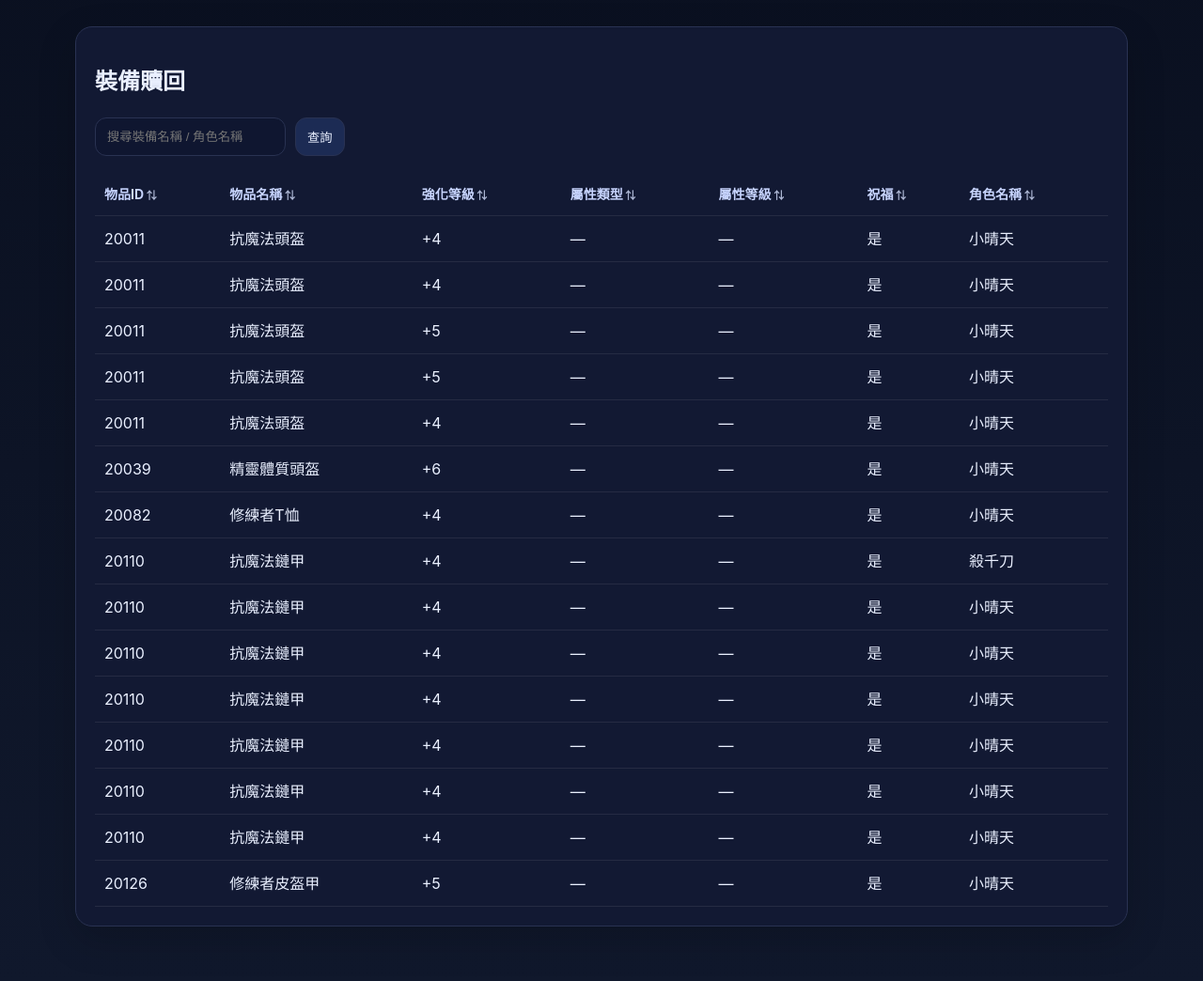
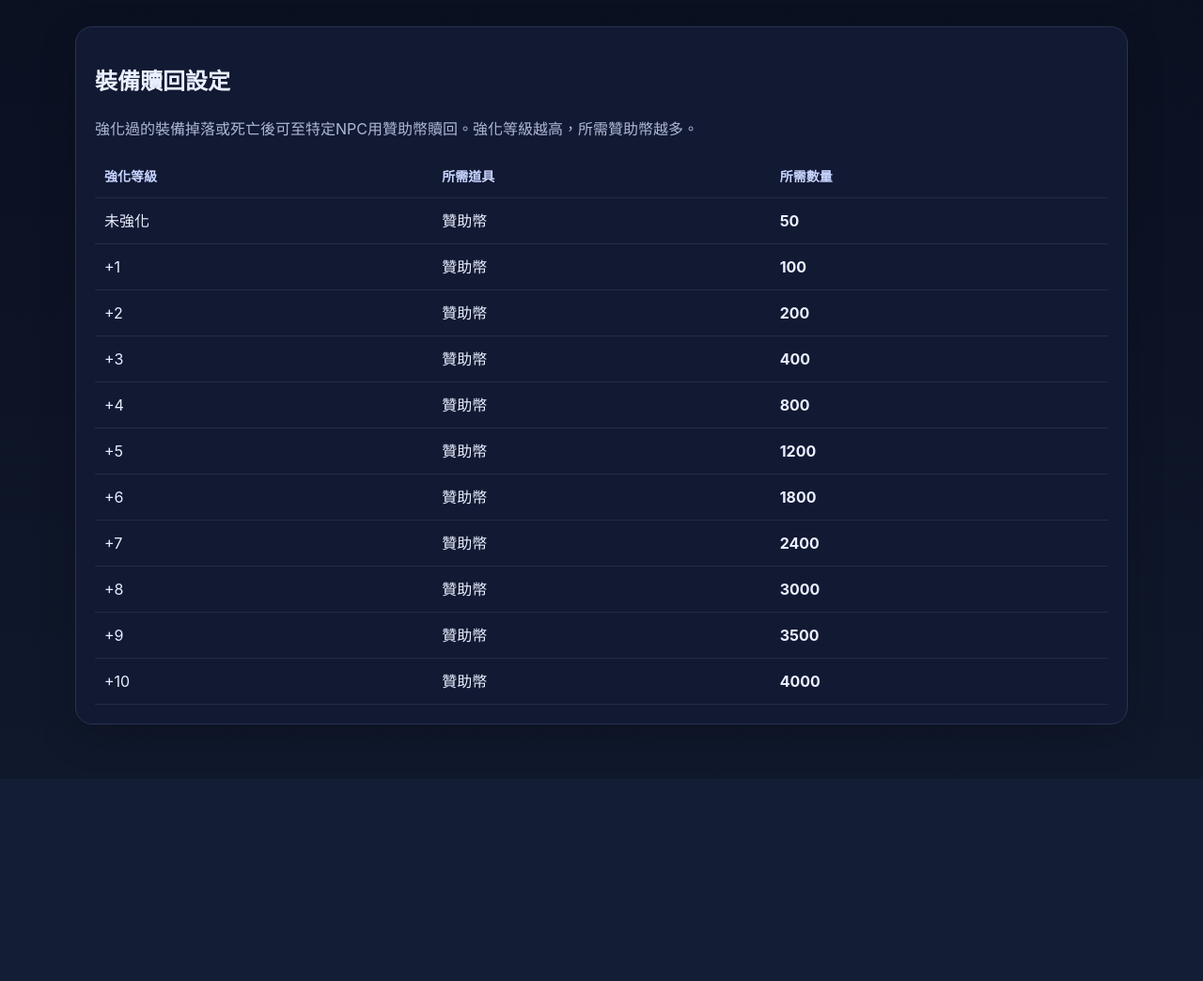
Before and after one commit to justminguo/yanfei-heaven-frontend, a Flask app: page /equipment-redeem in a window 1280 px wide. Shown: the part 53-1097 px from the top of the page at 94% size. After the commit the page ends 851 px from the top, so only its background shows below. Run offline with Flask 3, Linux system fonts and the light colour scheme; data comes from the database, SQL or seed files in the repository.

Commit message:
fix: 裝備贖回改用設定表（強化等級0~+10對應贊助幣數量）

```diff
--- a/app.py
+++ b/app.py
@@ -560,16 +560,8 @@ def create_app() -> Flask:
     # ── 裝備贖回 ──────────────────────────────────────────────
     @app.route("/equipment-redeem")
     def equipment_redeem():
-        q = request.args.get("q", "").strip()
-        sql = "SELECT * FROM equipment_redeem WHERE 1=1"
-        params: list[Any] = []
-        if q:
-            sql += " AND (item_name LIKE ? OR char_name LIKE ?)"
-            like = f"%{q}%"
-            params.extend([like, like])
-        sql += " ORDER BY item_id"
-        rows = get_db().execute(sql, params).fetchall()
-        return render_template("equipment_redeem.html", rows=rows, q=q)
+        rows = get_db().execute("SELECT enchant_level, need_item, need_count FROM equipment_redeem ORDER BY enchant_level").fetchall()
+        return render_template("equipment_redeem.html", rows=rows)
 
     # ── 抽獎系統 ──────────────────────────────────────────────
     @app.route("/lottery")
--- a/templates/equipment_redeem.html
+++ b/templates/equipment_redeem.html
@@ -1,30 +1,25 @@
-{% extends 'base.html' %}
-{% block title %}裝備贖回{% endblock %}
+{% extends "base.html" %}
+{% block title %}裝備贖回 — 妍菲天堂資料查詢{% endblock %}
 {% block content %}
 <section class="card">
-  <h1>裝備贖回</h1>
-  <form class="filters" method="get">
-    <input type="text" name="q" placeholder="搜尋裝備名稱 / 角色名稱"
-           value="{{ q }}" data-live-search="#redeem-table">
-    <button type="submit">查詢</button>
-  </form>
+  <h1>裝備贖回設定</h1>
+  <p class="muted">強化過的裝備掉落或死亡後可至特定NPC用贊助幣贖回。強化等級越高，所需贊助幣越多。</p>
   <div class="table-wrap">
-    <table id="redeem-table" data-sortable>
-      <thead><tr><th>物品ID</th><th>物品名稱</th><th>強化等級</th><th>屬性類型</th><th>屬性等級</th><th>祝福</th><th>角色名稱</th></tr></thead>
+    <table>
+      <thead>
+        <tr><th>強化等級</th><th>所需道具</th><th>所需數量</th></tr>
+      </thead>
       <tbody>
-      {% for row in rows %}
+        {% for r in rows %}
         <tr>
-          <td>{{ row.item_id }}</td>
-          <td>{{ row.item_name }}</td>
-          <td>{{ ('+' ~ row.enchant_lvl) if row.enchant_lvl else '—' }}</td>
-          <td>{{ row.attr_type if row.attr_type else '—' }}</td>
-          <td>{{ row.attr_level if row.attr_level else '—' }}</td>
-          <td>{{ '是' if row.bless == 1 else '否' }}</td>
-          <td>{{ row.char_name }}</td>
+          <td>
+            {% if r.enchant_level == 0 %}未強化
+            {% else %}+{{ r.enchant_level }}{% endif %}
+          </td>
+          <td>{{ r.need_item }}</td>
+          <td><strong>{{ r.need_count }}</strong></td>
         </tr>
-      {% else %}
-        <tr><td colspan="7">查無資料</td></tr>
-      {% endfor %}
+        {% endfor %}
       </tbody>
     </table>
   </div>
```
Also changed, not shown: data/yanfei.db.
